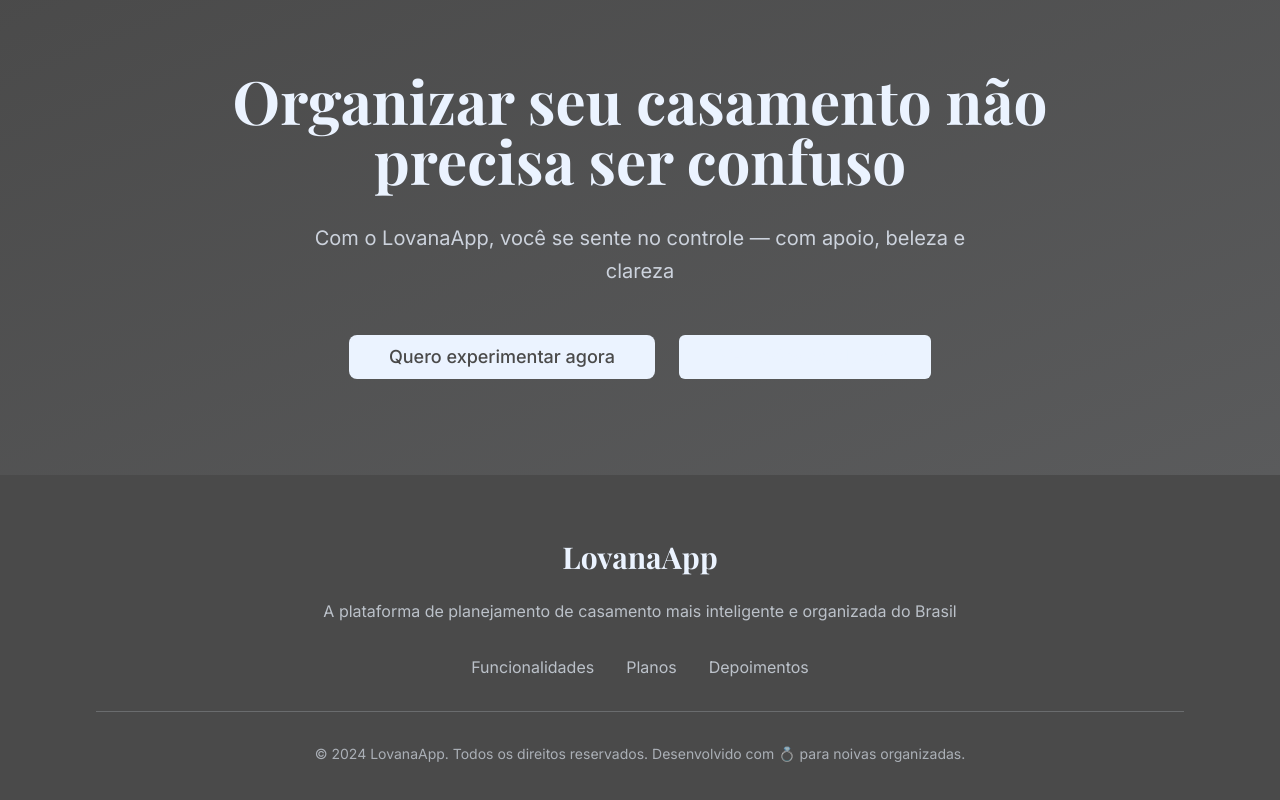
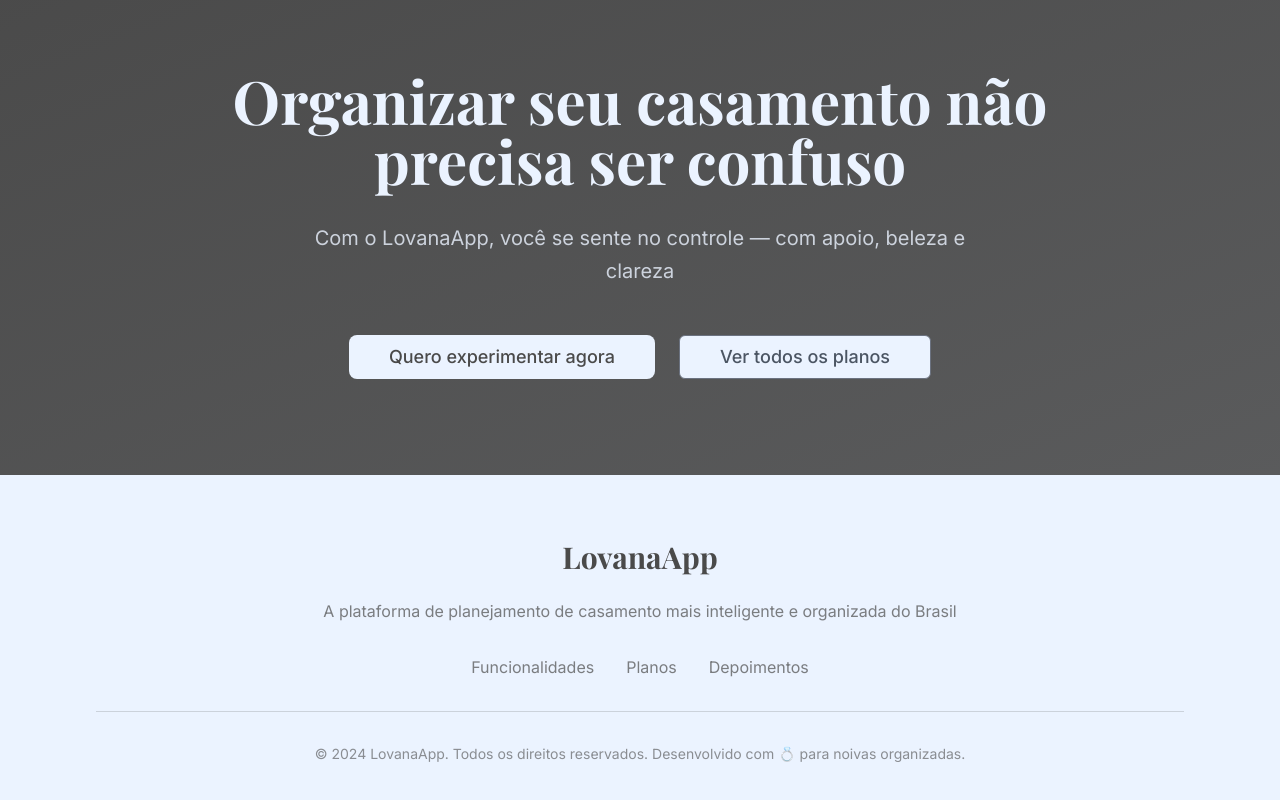
Before and after one commit to alanagastaldi/our-story-central, a React (Vite) app: page / in a window 1280 px wide. Shown: the part 4162-4962 px from the top of the page. Built offline with nearby package versions, Linux system fonts and the light colour scheme.

Commit message:
Ajustar rodapé e botão
Atualizado o rodapé com fundo azul bebê e ajustado a cor do botão ao lado de "quero experimente agora" para cinza chumbo.

```diff
--- a/src/pages/Index.tsx
+++ b/src/pages/Index.tsx
@@ -391,7 +391,7 @@ const Index = () => {
                 Quero experimentar agora
               </Button>
             </Link>
-            <Button variant="outline" size="lg" className="text-lg px-10 py-4 border-background/30 text-background hover:bg-background hover:text-foreground transition-all duration-300">
+            <Button variant="outline" size="lg" className="text-lg px-10 py-4 border-gray-500 text-gray-600 hover:bg-gray-600 hover:text-background transition-all duration-300">
               Ver todos os planos
             </Button>
           </div>
@@ -399,20 +399,20 @@ const Index = () => {
       </section>
 
       {/* Footer */}
-      <footer className="py-16 px-6 bg-foreground text-background">
+      <footer className="py-16 px-6 bg-background text-foreground">
         <div className="container mx-auto max-w-6xl">
           <div className="text-center">
             <div className="text-3xl font-serif font-bold mb-6">LovanaApp</div>
-            <p className="text-background/70 mb-8 max-w-2xl mx-auto">
+            <p className="text-foreground/70 mb-8 max-w-2xl mx-auto">
               A plataforma de planejamento de casamento mais inteligente e organizada do Brasil
             </p>
             <div className="flex justify-center space-x-8 mb-8">
-              <a href="#funcionalidades" className="text-background/70 hover:text-background transition-colors">Funcionalidades</a>
-              <a href="#planos" className="text-background/70 hover:text-background transition-colors">Planos</a>
-              <a href="#depoimentos" className="text-background/70 hover:text-background transition-colors">Depoimentos</a>
+              <a href="#funcionalidades" className="text-foreground/70 hover:text-foreground transition-colors">Funcionalidades</a>
+              <a href="#planos" className="text-foreground/70 hover:text-foreground transition-colors">Planos</a>
+              <a href="#depoimentos" className="text-foreground/70 hover:text-foreground transition-colors">Depoimentos</a>
             </div>
-            <div className="border-t border-background/20 pt-8">
-              <p className="text-background/60 text-sm">
+            <div className="border-t border-foreground/20 pt-8">
+              <p className="text-foreground/60 text-sm">
                 © 2024 LovanaApp. Todos os direitos reservados. Desenvolvido com 💍 para noivas organizadas.
               </p>
             </div>
```
